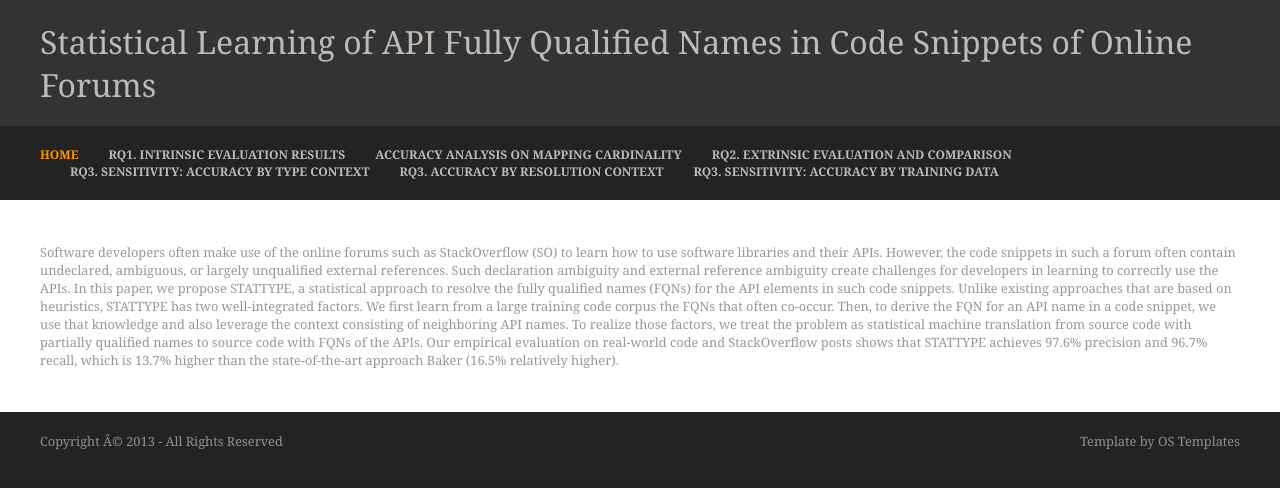
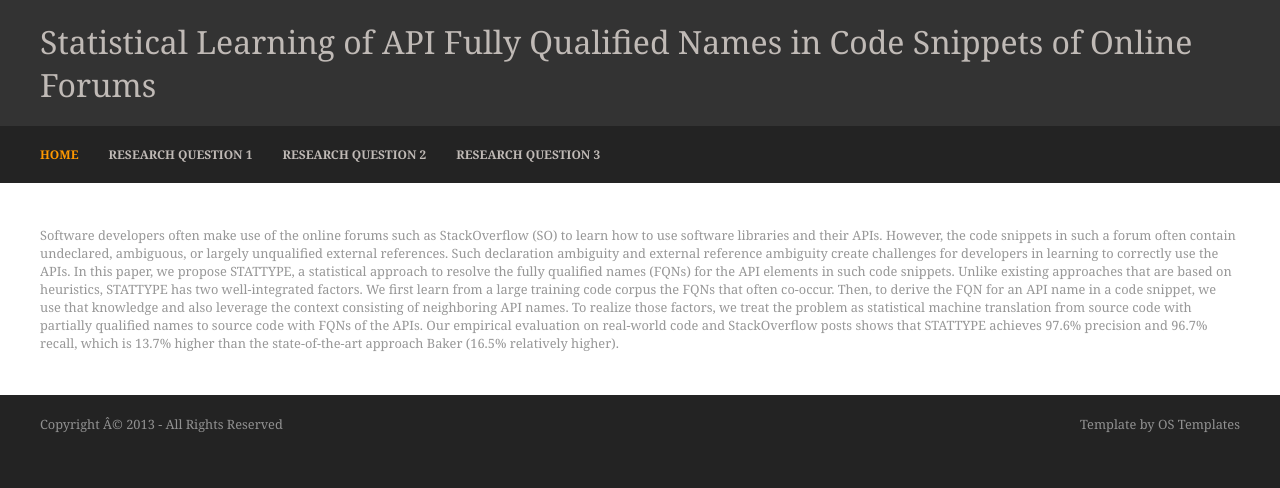
Before and after one commit to doubleblinddoubleblinddoubleblind/icse2018, a Jekyll site: the page built from README.md, in a window 1280 px wide. Shown: the top 488 px of the page. Built offline with Jekyll 4.4.1, drawn with Linux system fonts in a browser that asks for light colours; our own code applies the rules of GitHub Pages for plain Markdown files.

Commit message:
Update default.html

```diff
--- a/_layouts/default.html
+++ b/_layouts/default.html
@@ -32,23 +32,17 @@
   <nav id="topnav">
     <ul class="clear">
       <li class="active first"><a href="https://doubleblinddoubleblinddoubleblind.github.io/icse2018/">HOME</a></li>
-      <li><a href="https://doubleblinddoubleblinddoubleblind.github.io/icse2018/7-1.html">RQ1. Intrinsic Evaluation Results</a></li>
-<li><a href="https://doubleblinddoubleblinddoubleblind.github.io/icse2018/7-2.html.html">Accuracy Analysis on Mapping Cardinality</a></li>
-	    <li><a href="https://doubleblinddoubleblinddoubleblind.github.io/icse2018/7-3.html">RQ2. Extrinsic Evaluation and Comparison</a></li>
-	    <li><a href="https://doubleblinddoubleblinddoubleblind.github.io/icse2018/7-4.html">RQ3. Sensitivity: Accuracy by Type Context</a></li>
-	    <li><a href="https://doubleblinddoubleblinddoubleblind.github.io/icse2018/7-5.html">RQ3. Accuracy by Resolution Context</a></li>
-	    <li><a href="https://doubleblinddoubleblinddoubleblind.github.io/icse2018/7-6.html">RQ3. Sensitivity: Accuracy by Training Data</a></li>
+      <li><a href="https://doubleblinddoubleblinddoubleblind.github.io/icse2018/7-1.html">Research Question 1</a></li>
+<li><a href="https://doubleblinddoubleblinddoubleblind.github.io/icse2018/7-2.html.html">Research Question 2</a></li>
+	    <li><a href="https://doubleblinddoubleblinddoubleblind.github.io/icse2018/7-3.html">Research Question 3</a></li>
     </ul>
   <form id="mobilemenu">
 	  <select>
 		  <option selected="selected" value="">Please Click Here To Navigate</option>
 		  <option value="https://doubleblinddoubleblinddoubleblind.github.io/icse2018/">HOME</option>
-		  <option value="https://doubleblinddoubleblinddoubleblind.github.io/icse2018/7-1.html">RQ1. Intrinsic Evaluation Results</option>
-		  <option value="https://doubleblinddoubleblinddoubleblind.github.io/icse2018/7-2.html">Accuracy Analysis on Mapping Cardinality</option>
-		  <option value="https://doubleblinddoubleblinddoubleblind.github.io/icse2018/7-3.html">RQ2. Extrinsic Evaluation and Comparison</option>
-		  <option value="https://doubleblinddoubleblinddoubleblind.github.io/icse2018/7-4.html">RQ3. Sensitivity: Accuracy by Type Context</option>
-		  <option value="https://doubleblinddoubleblinddoubleblind.github.io/icse2018/7-5.html">RQ3. Accuracy by Resolution Context</option>
-		  <option value="https://doubleblinddoubleblinddoubleblind.github.io/icse2018/7-6.html">RQ3. Sensitivity: Accuracy by Training Data</option>
+		  <option value="https://doubleblinddoubleblinddoubleblind.github.io/icse2018/7-1.html">Research Question 1</option>
+		  <option value="https://doubleblinddoubleblinddoubleblind.github.io/icse2018/7-2.html">Research Question 2</option>
+		  <option value="https://doubleblinddoubleblinddoubleblind.github.io/icse2018/7-3.html">Research Question 3</option>
 	  </select></form></nav>
 </div>
    <!-- content -->
```
